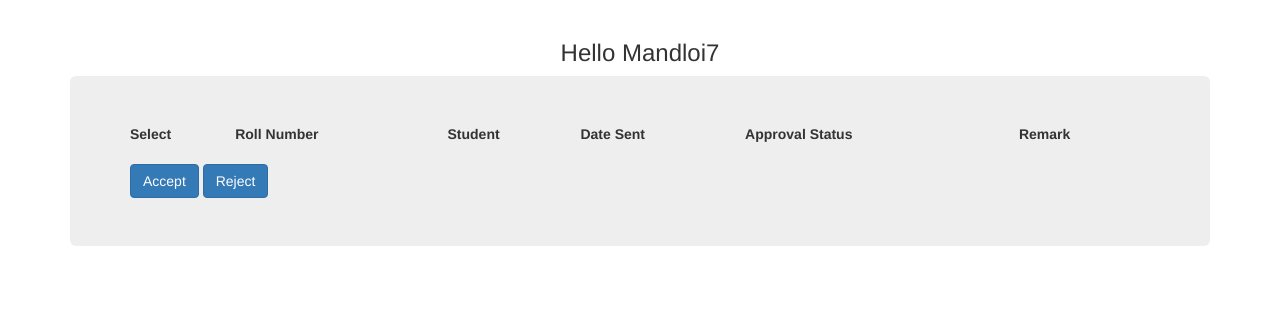
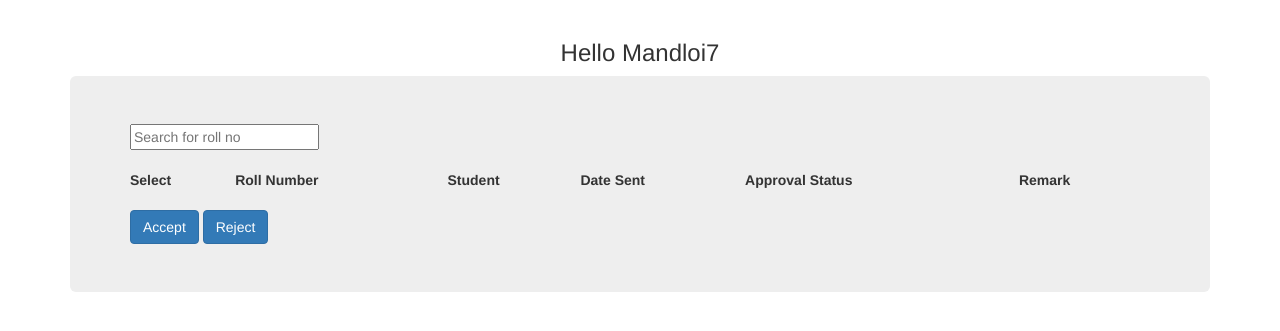
Before and after one commit to SamikshaSachdeva26/noDuesBeta, a Django app: page /otherIndex/ in a window 1280 px wide. Shown: the part 51-382 px from the top of the page. Run offline with Django 3.2, Linux system fonts and the light colour scheme; a user stored in the database is signed in; data comes from the database, SQL or seed files in the repository; both versions use the stored data as it was after the commit; lists and menus that the app fills with data are empty; some libraries are stand-ins or nearby versions.

Commit message:
added search to other page and lab page

```diff
--- a/templates/main_app/lab_main_page.html
+++ b/templates/main_app/lab_main_page.html
@@ -35,7 +35,7 @@
         <form action="{% url 'labIndex' %}" method="post">
           {% csrf_token %}
 
-        <table style="width:100%">
+        <table style="width:100%" id="myTable">
         <tr>
           <th>Selected</th>
           <th>Roll Number</th>
--- a/templates/main_app/other_main_page.html
+++ b/templates/main_app/other_main_page.html
@@ -31,12 +31,15 @@
     <div class="container">
       <div class="jumbotron">
 
+        <input type="text" id="myInput" onkeyup="myFunction()" placeholder="Search for roll no" title="Type in roll number">
+      	<br><br>
+
         <form action="{% url 'otherIndex' %}" method="post">
           {% csrf_token %}
 
 
 
-        <table style="width:100%">
+        <table style="width:100%", id="myTable">
         <tr>
           <th>Select</th>
           <th>Roll Number</th>
@@ -80,5 +83,28 @@
       </div>
     </div>
 
+    <script>
+  function myFunction()
+  {
+    var input, filter, table, tr, td, i, txtValue;
+    input = document.getElementById("myInput");
+    filter = input.value;
+    table = document.getElementById("myTable");
+    tr = table.getElementsByTagName("tr");
+    for (i = 0; i < tr.length; i++) {
+    td = tr[i].getElementsByTagName("td")[1];
+    if (td)
+    {
+      txtValue = td.textContent || td.innerText;
+      if (txtValue.indexOf(filter) > -1) {
+        tr[i].style.display = "";
+      } else {
+        tr[i].style.display = "none";
+      }
+    }
+  }
+}
+</script>
+
   </body>
 </html>
```
Also changed, not shown: db.sqlite3.
